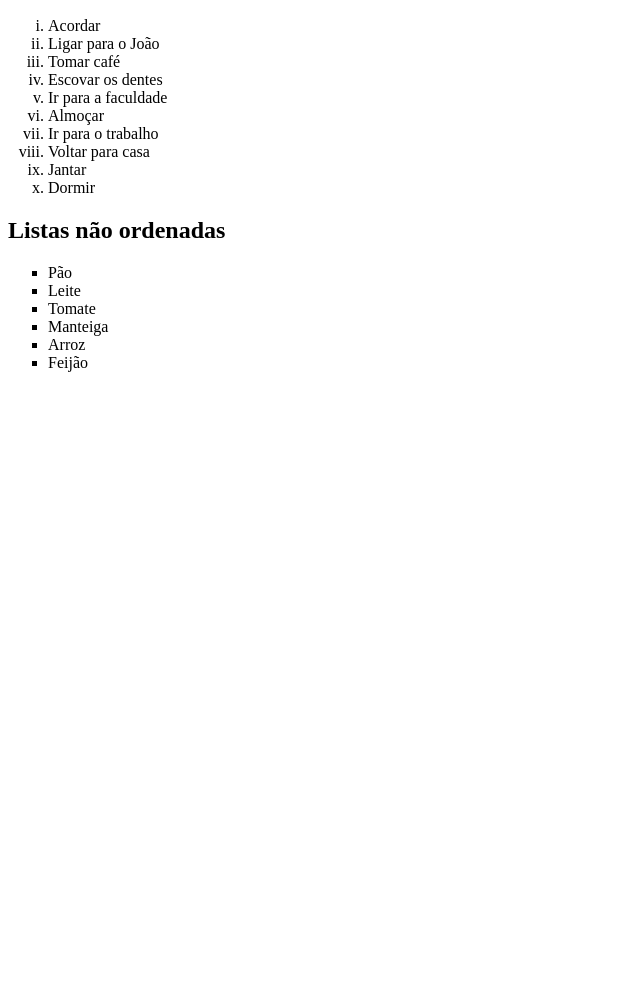
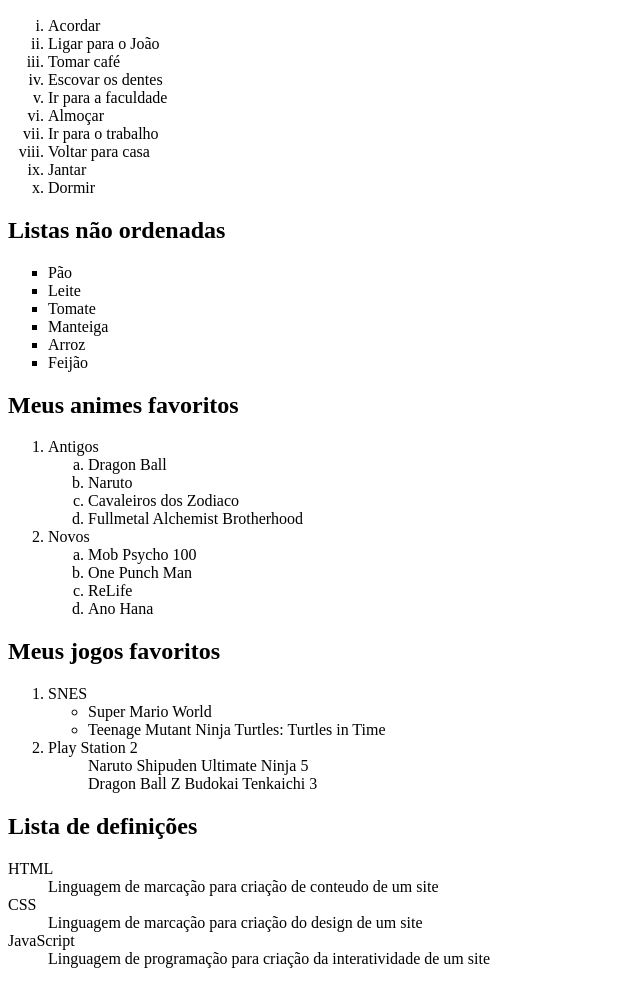
Before and after one commit to matheus-rosario/html-css, a plain HTML site: page exercicios/ex009/index.html in a window 1280 px wide. Shown: the part 110-1094 px from the top of the page, without its empty margins (0-640 px from the left). Before the commit the page ends 800 px from the top, so only its background shows below. Drawn offline with Linux system fonts and the light colour scheme.

Commit message:
Update index.html

```diff
--- a/exercicios/ex009/index.html
+++ b/exercicios/ex009/index.html
@@ -30,5 +30,42 @@
     <li>Arroz</li>
     <li>Feijão</li>
   </ul>
+  <h2>Meus animes favoritos</h2>
+  <ol>
+    <li>Antigos</li>
+    <ol type="a">
+      <li>Dragon Ball</li>
+      <li>Naruto</li>
+      <li>Cavaleiros dos Zodiaco</li>
+      <li>Fullmetal Alchemist Brotherhood</li>
+    </ol>
+    <li>Novos</li>
+    <ol type="a">
+      <li>Mob Psycho 100</li>
+      <li>One Punch Man</li>
+      <li>ReLife</li>
+      <li>Ano Hana</li>
+    </ol>
+  </ol>
+  <h2>Meus jogos favoritos</h2>
+  <ol>
+    <li>SNES</li>
+      <ul>
+        <li>Super Mario World</li>
+        <li>Teenage Mutant Ninja Turtles: Turtles in Time</li>
+      </ul>
+    <li>Play Station 2</li>
+      <ul>Naruto Shipuden Ultimate Ninja 5</ul>
+      <ul>Dragon Ball Z Budokai Tenkaichi 3</ul>
+  </ol>
+  <h2>Lista de definições</h2>
+  <dl>
+    <dt>HTML</dt>
+    <dd>Linguagem de marcação para criação de conteudo de um site</dd>
+    <dt>CSS</dt>
+    <dd>Linguagem de marcação para criação do design de um site</dd>
+    <dt>JavaScript</dt>
+    <dd>Linguagem de programação para criação da interatividade de um site</dd>
+  </dl>
 </body>
 </html>
```
